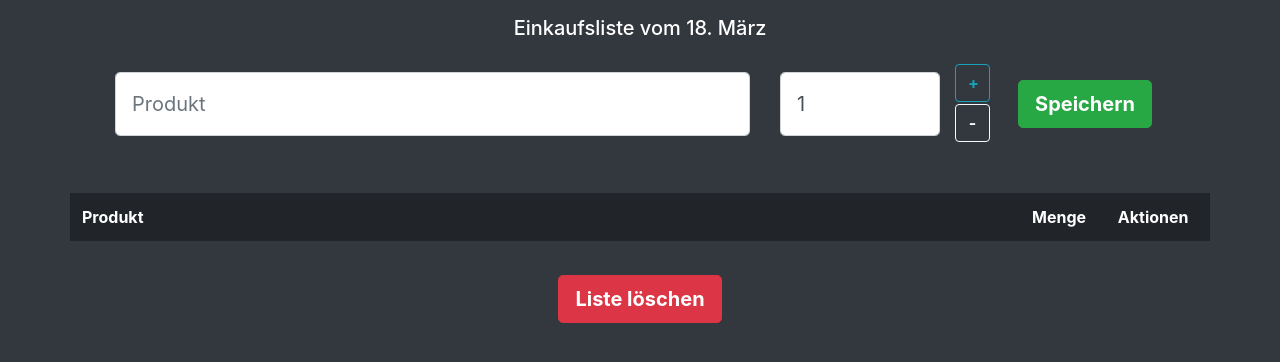
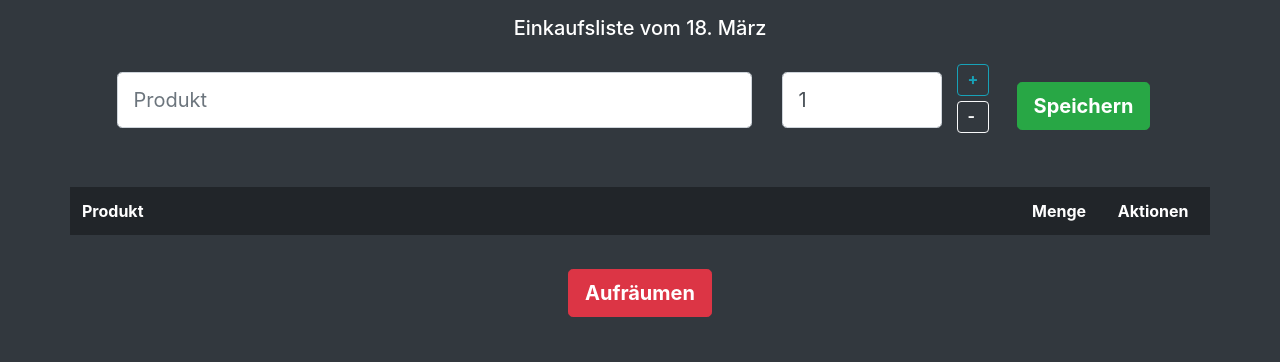
Before and after one commit to Sogeman/Shopping-List, a PHP site: page / in a window 1280 px wide. Shown: the top 362 px of the page. Run offline with PHP 8.4, Linux system fonts and the light colour scheme; lists and menus that the app fills with data are empty; some libraries are stand-ins or nearby versions.

Commit message:
removed delete list functionality, implemented sort functionality for touchscreens via buttons (still works via drag/drop with mouse)

```diff
--- a/index.html
+++ b/index.html
@@ -21,6 +21,12 @@
     <meta name="viewport" content="width=device-width, initial-scale=1, shrink-to-fit=no">
     <meta charset="utf-8">
     <link rel="stylesheet" href="https://stackpath.bootstrapcdn.com/bootstrap/4.1.2/css/bootstrap.min.css">
+
+    <link rel="stylesheet" href="./mystyles.css">
+
+    <script src="./service-worker.js"></script> <!-- for offline use -->
+    <script src="https://cdnjs.cloudflare.com/ajax/libs/jquery/3.3.1/jquery.min.js"></script>
+    <script src="https://cdnjs.cloudflare.com/ajax/libs/jqueryui/1.12.1/jquery-ui.min.js"></script>
     <!-- fallback for bootstrap.css -->
     <script>
         $(document).ready(function () {
@@ -30,12 +36,6 @@
             }
         });
     </script>
-
-    <link rel="stylesheet" href="./mystyles.css">
-
-    <script src="./service-worker.js"></script> <!-- for offline use -->
-    <script src="https://cdnjs.cloudflare.com/ajax/libs/jquery/3.3.1/jquery.min.js"></script>
-    <script src="https://cdnjs.cloudflare.com/ajax/libs/jqueryui/1.12.1/jquery-ui.min.js"></script>
     <!-- fallback for jquery -->
     <script type="text/javascript">
         if (typeof jQuery == 'undefined') {
@@ -86,13 +86,13 @@
             </div>
             <div class="btn-group-vertical">
                 <div class="change-button">
-                    <button type="button" class="btn btn-outline-info" id="increase-button"><strong>+</strong></button>
+                    <button type="button" class="btn btn-outline-info" id="increase-button"><strong class="count-button">+</strong></button>
                 </div>
                 <div class="change-button">
-                    <button type="button" class="btn btn-outline-light" id="decrease-button"><strong>-</strong></button>
+                    <button type="button" class="btn btn-outline-light" id="decrease-button"><strong class="count-button">-</strong></button>
                 </div>
             </div>
-            <div class="col-12 mt-1 text-center col-lg-2 mt-lg-0 mx-lg-0 pt-3">
+            <div class="col-12 mt-1 text-center col-lg-2 mt-lg-0 mx-lg-0 pt-2">
                 <button type="button" class="btn btn-success btn-lg"
                     id="save-button"><strong>Speichern</strong></button>
             </div>
@@ -115,13 +115,18 @@
         </div>
 
         <div class="row my-3 text-center">
-            <!-- <div class="col-6">
+            <div class="col-6" id="button-insert-point">
                 <button type="button" class="btn btn-warning btn-lg"
-                    id="cleanup-button"><strong>Aufräumen</strong></button>
-            </div> -->
-            <div class="col-6 mx-auto">
-                <button type="button" class="btn btn-danger btn-lg" id="delete-list-button"><strong>Liste
-                        löschen</strong></button>
+                    id="sort-button"><strong>Liste ordnen</strong>
+                </button>
+                <button type="button" class="btn btn-success btn-lg" id="confirm-sorting-button"><strong>Liste
+                        sichern</strong>
+                </button>
+            </div>
+            <div class="col-6 cleanup-button-wrapper">
+                <button type="button" class="btn btn-danger btn-lg" id="cleanup-button">
+                    <strong>Aufräumen</strong>
+                </button>
             </div>
 
         </div>
--- a/logic.js
+++ b/logic.js
@@ -6,6 +6,8 @@ $(document).ready(function () {
             items.each((index, listitem) => {
                 const itemName = $(listitem).children().eq(0).html();
                 const count = Number($(listitem).children().eq(1).html());
+                //save status
+                console.log($(listitem));
                 Queries.SaveToProducts(itemName, count);
             });
             localStorage.clear();
@@ -13,6 +15,7 @@ $(document).ready(function () {
         }
     });
     ShoppingList.DrawShoppingList();
+    detachedButton = $('#confirm-sorting-button').detach();
     $("#title").text("Einkaufsliste vom " + objDate.getDate() + ". " + month);
 });
 
@@ -21,21 +24,30 @@ var objDate = new Date(),
     month = objDate.toLocaleString(locale, { month: "long" });
 
 var products = []; // global array as fake database in combination with local storage
+let detachedButton;
 
 var ShoppingList = {
-    DrawShoppingList: function () {
+    DrawShoppingList: function (sorting) {
         $("#product-table").empty();
-        var storage = localStorage.getItem("shoppinglist");
-        var list = JSON.parse(storage);
-        if (list != null) {
-            products = list;
+        let list;
+        if (products.length > 0) {
+            list = products;
+        } else {
+            list = Queries.FetchProducts();
         }
 
         $.each(list, function (key, value) {
-            var row = '<tr class="list-item ' + value.status + '"><td scope="row" class="markable">' + value.name + '</td>';
-            row += '<td class="text-right">' + value.count + '</td>';
-            row += '<td class="actions"><button type="button" class="btn btn-link delete-button" data-id="' + value.name + '"><img src="delete-button.png"></button>';
-            row += '<button type="button" id="up-button">up</button><button type="button" id="down-button">down</button></td>';
+            var row = '<tr class="list-item"><td scope="row" class="markable ' + value.status + '">' + value.name + '</td>';
+            row += '<td class="text-right ' + value.status + '">' + value.count + '</td>';
+            row += '<td class="actions">'
+            if (sorting) { // fucks up if you switch to fullscreen while sorting on mobile view, don't care for my usage
+                row += '<button type="button" class="btn btn-link up-button" data-key="'
+                + key + '"><img src="./up-arrow.png"></button><button type="button" class="btn btn-link down-button" data-key="'
+                + key + '"><img src="./down-arrow.png"></button>';
+            } else {
+                row += '<button type="button" class="btn btn-link delete-button" data-id="' + value.name + '"><img src="./delete-button.png"></button>';
+            }
+            row += '</td>';
             row += '</tr>';
             $("#product-table").append(row);
         });
@@ -52,8 +64,12 @@ var Events = {
         Events.SaveButton();
         Events.SubmitWithEnter();
         Events.DeleteButton();
+        Events.SortButton();
+        Events.ConfirmSortButton();
+        Events.MoveEntryUpButton();
+        Events.MoveEntryDownButton();
         Events.CleanUpButton();
-        Events.DeleteListButton();
+        // Events.DeleteListButton();
         Events.MarkedEntry();
         Events.IncreaseButton();
         Events.DecreaseButton();
@@ -101,19 +117,19 @@ var Events = {
         });
     }
 
-    , DeleteListButton: function () {
-        $("#delete-list-button").off().on("click", function (event) {
-            event.stopPropagation();
-            localStorage.clear();
-            products = [];
-            ShoppingList.DrawShoppingList();
-        })
-    }
+    // , DeleteListButton: function () {
+    //     $("#delete-list-button").off().on("click", function (event) {
+    //         event.stopPropagation();
+    //         localStorage.clear();
+    //         products = [];
+    //         ShoppingList.DrawShoppingList();
+    //     });
+    // }
 
     , CleanUpButton: function () {
         $("#cleanup-button").off().on("click", function (event) {
             event.stopPropagation();
-            $(".marked").remove();
+            $(".marked").parent().remove();
             products = [];
             var items = $(".list-item");
 
@@ -129,11 +145,30 @@ var Events = {
         })
     }
 
+    , SortButton: function () {
+        $('#sort-button').off().on("click", function (event) {
+            $('#button-insert-point').append(detachedButton);
+            detachedButton = $('#sort-button').detach();
+            ShoppingList.DrawShoppingList(true);
+
+        });
+    }
+
+    , ConfirmSortButton: function () {
+        $('#confirm-sorting-button').off().on("click", function (event) {
+            $('#button-insert-point').append(detachedButton);
+            detachedButton = $('#confirm-sorting-button').detach();
+            Queries.SaveToLocalStorage();
+            ShoppingList.DrawShoppingList();
+        });
+    }
+
     , MarkedEntry: function () {
         $(".markable").off().on("click", function (event) {
             event.stopPropagation();
             $(this).toggleClass("marked");
-            let product = $(this).children(":first").text();
+            $(this).siblings(':first').toggleClass("marked");
+            let product = $(this).text();
             const i = products.findIndex(p => p.name === product);
             if (products[i].status !== 'marked') {
                 products[i].status = 'marked';
@@ -141,7 +176,7 @@ var Events = {
                 products[i].status = '';
             }
             Queries.SaveToLocalStorage();
-        })
+        });
     }
 
     , IncreaseButton: function () {
@@ -154,7 +189,7 @@ var Events = {
                 value = value;
             }
             $("#count-entry").val(value);
-        })
+        });
     }
 
     , DecreaseButton: function () {
@@ -167,7 +202,23 @@ var Events = {
                 value = value;
             }
             $("#count-entry").val(value);
-        })
+        });
+    }
+
+    , MoveEntryUpButton: function () {
+        $(".up-button").off().on("click", function (event) {
+            index = $(this).data('key');
+            Queries.MoveEntry(products, index, index-1);
+            ShoppingList.DrawShoppingList(true);
+        });
+    }
+
+    , MoveEntryDownButton: function () {
+        $(".down-button").off().on("click", function (event) {
+            index = $(this).data('key');
+            Queries.MoveEntry(products, index, index+1);
+            ShoppingList.DrawShoppingList(true);
+        });
     }
 }
 
@@ -222,4 +273,22 @@ var Queries = {
             products = [...products, productObj];
         }
     }
+
+    , MoveEntry: function (array, oldIndex, newIndex) {
+        if (newIndex > array.length || newIndex < 0) {
+            return;
+        }
+        const removedElement = array.splice(oldIndex, 1)[0];
+        array.splice(newIndex, 0, removedElement);
+
+    }
+
+    , FetchProducts: function () {
+        var storage = localStorage.getItem("shoppinglist");
+        var list = JSON.parse(storage);
+        if (list != null) {
+            products = list;
+        }
+        return list;
+    }
 }
--- a/mystyles.css
+++ b/mystyles.css
@@ -16,25 +16,43 @@ td.actions {
 }
 
 .input-fields {
-    height: 4em;
+    height: 3.5em;
     margin-top: 0.5em;
 }
 
 .marked {
     text-decoration: line-through;
     color: grey;
-    opacity: 0.3;
+    opacity: 0.2;
+}
+
+.count-button {
+    position: absolute;
+    top: 6%;
+    left: 33%;
 }
 
 .change-button {
-    width: 35px;
-    height: 35px;
+    width: 2em;
+    height: 2em;
     margin-bottom: 5px;
 }
 
-.delete-button {
-    padding-bottom: 0;
-    padding-top:0;
+#increase-button, #decrease-button {
+    height: 100%;
+    width: 100%;
+    position: relative;
+}
+
+#save-button {
+    margin-top: 0.5em;
+}
+
+.delete-button, .up-button, .down-button {
+    padding: 0;
+}
+.up-button {
+    margin-right: 0.5em;
 }
 
 #up-button {
@@ -55,7 +73,10 @@ input[type="number"] {
 }
 
 @media only screen and (min-width: 650px) {
-    #up-button, #down-button {
+    #up-button, #down-button, #button-insert-point {
         display: none;
     }
+    .cleanup-button-wrapper {
+        margin: 0 auto;
+    }
 }
--- a/service-worker.js
+++ b/service-worker.js
@@ -7,6 +7,8 @@ var precacheFiles = [
       '/',
       'index.html',
       'delete-button.png',
+      'up-arrow.png',
+      'down-arrow.png',
       'logic.js',
       'bootstrap.min.js',
       'jquery-3.3.1.min.js',
```
Also changed, not shown: down-arrow.png (added), up-arrow.png (added).
